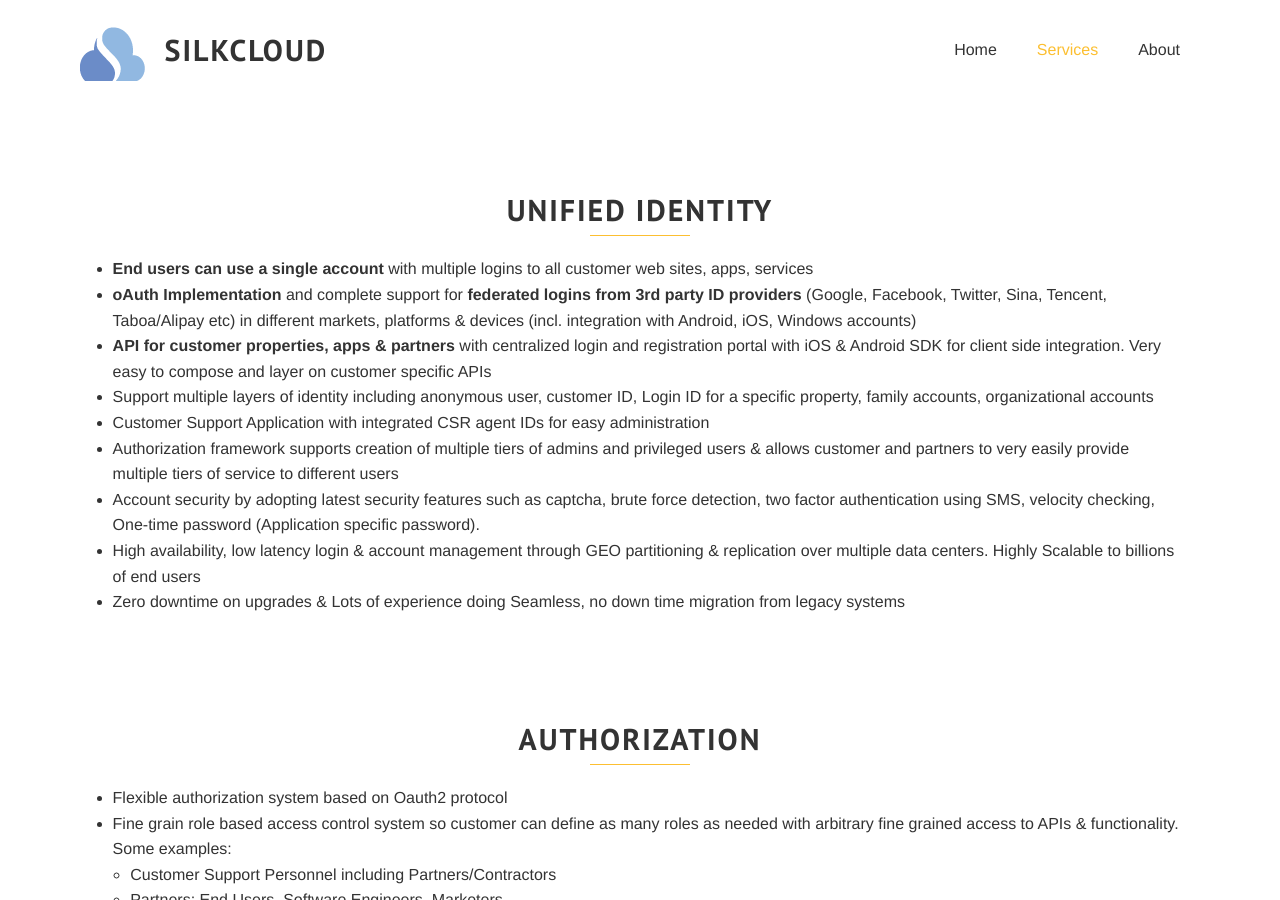
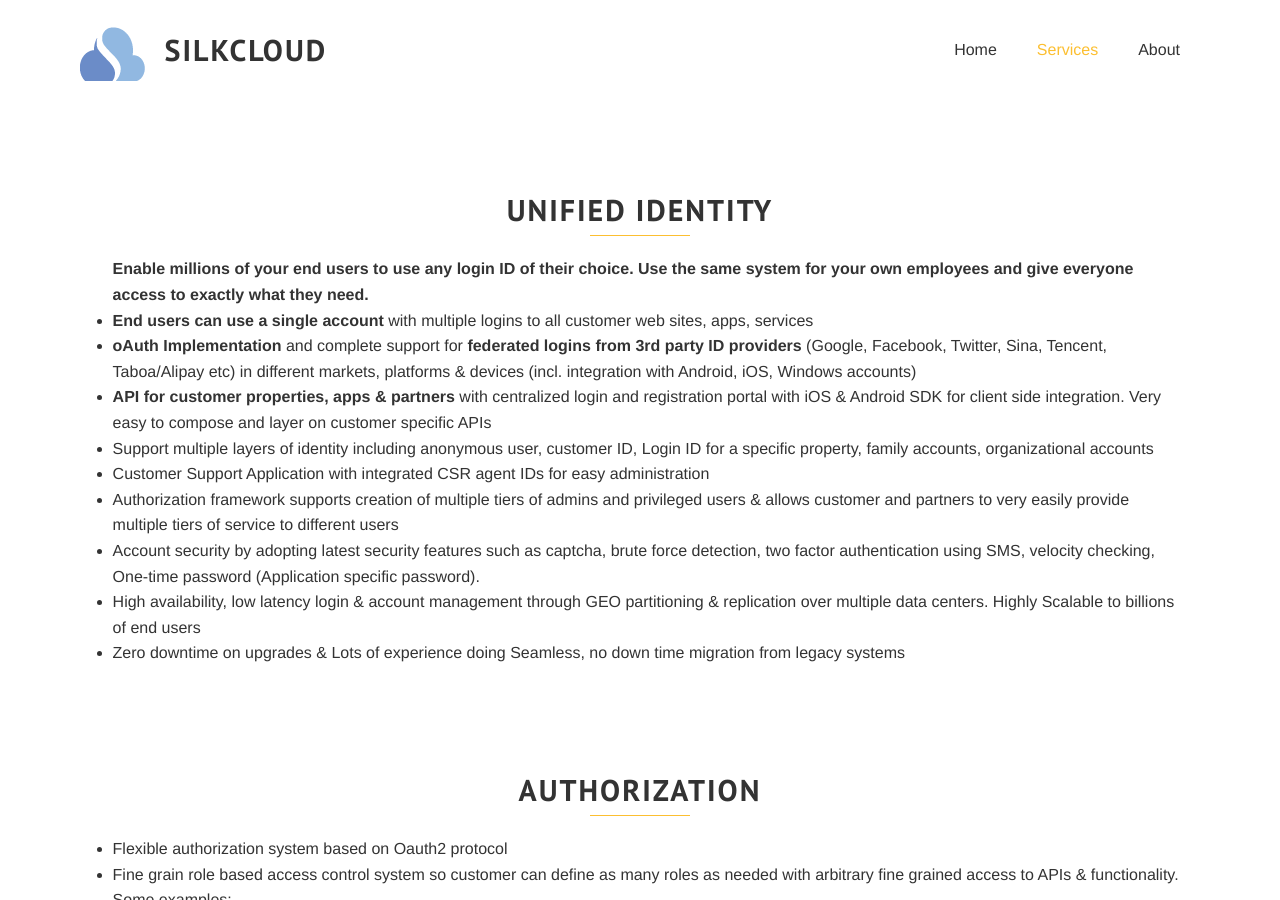
Before and after one commit to jrgallelli/jrgallelli.github.io, a Jekyll site: the page built from services.html, in a window 1280 px wide and 900 px high, scrolled down 774 px. Built offline with Jekyll 4.4.1, drawn with Linux system fonts in a browser that asks for light colours; some web fonts are replaced; Markdown is read by kramdown in place of the engine named in the settings.

Commit message:
Update services.html

```diff
--- a/services.html
+++ b/services.html
@@ -19,6 +19,7 @@ section_id: services
     <div class='medium-12 large-12 columns'>
 
 <ul>
+<b>Enable millions of your end users to use any login ID of their choice. Use the same system for your own employees and give everyone access to exactly what they need.</b>
  <li><b>End users can use a single account </b> with multiple logins to all customer web sites, apps, services </li>
  <li><b>oAuth Implementation</b> and complete support for <b>federated logins from 3rd party ID providers</b> (Google, Facebook, Twitter, Sina, Tencent, Taboa/Alipay etc) in different markets, platforms & devices (incl. integration with Android, iOS, Windows accounts)</li>
  <li><b> API for customer properties, apps & partners </b>with centralized login and registration portal with iOS & Android SDK for client side integration. Very easy to compose and layer on customer specific APIs</li>
```
